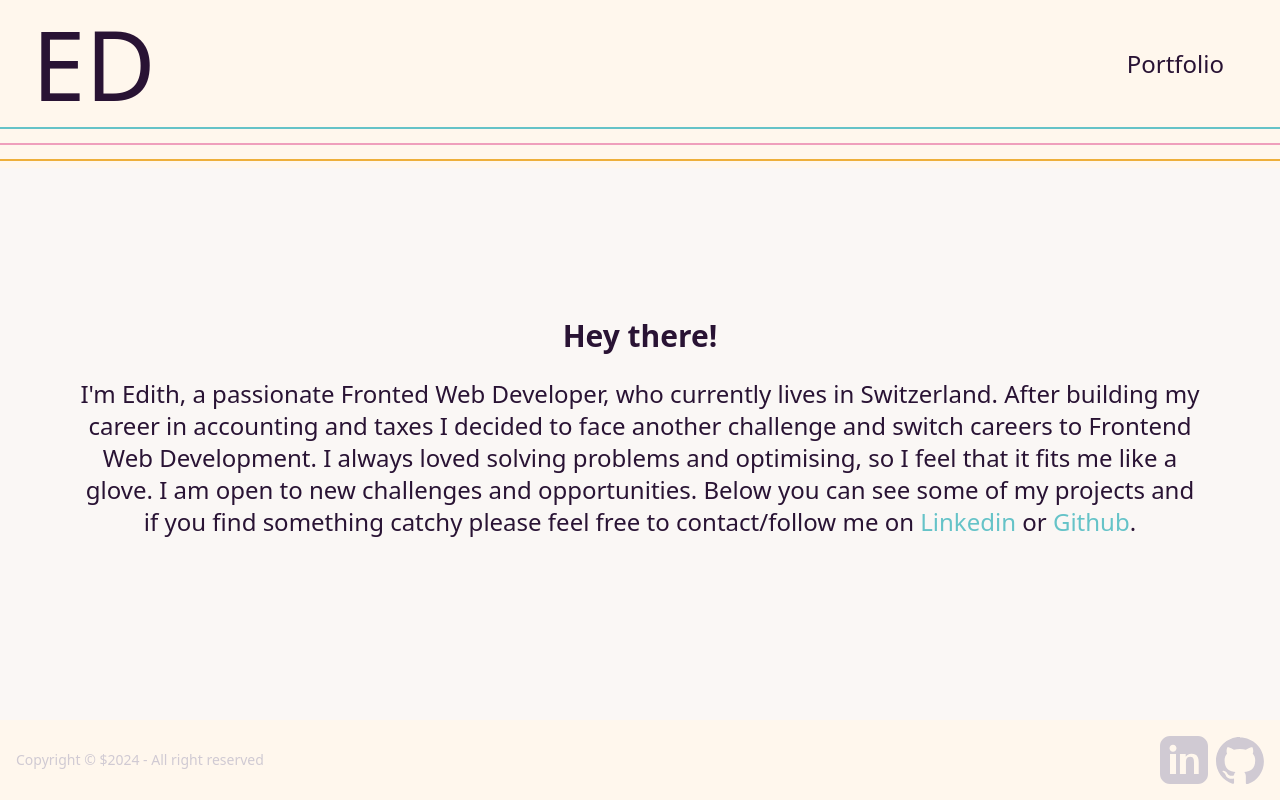
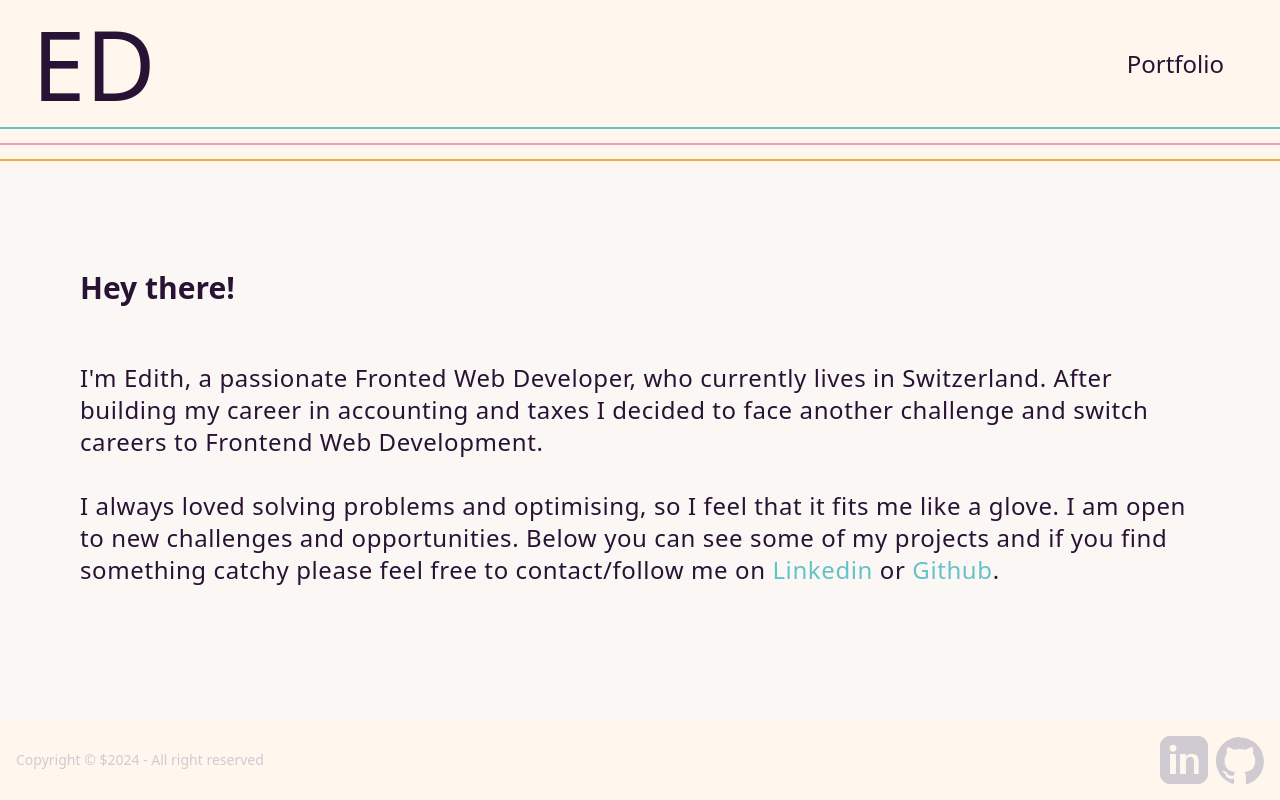
Before and after one commit to edithdimboiu/portfolio, a Next.js app: page / in a window 1280 px wide. Built offline with nearby package versions, Linux system fonts and the light colour scheme.

Commit message:
update styles for the homepage

```diff
--- a/src/app/page.tsx
+++ b/src/app/page.tsx
@@ -3,12 +3,12 @@ import Link from "next/link";
 export default function Home() {
   return (
     <div className="hero">
-      <div className="hero-content text-center">
-        <div className="max-w-max">
-          <h1 className="text-3xl font-bold">Hey there!</h1>
-          <p className="py-6 text-l md:text-2xl">
-            I'm Edith, a passionate Fronted Web Developer, who currently lives in Switzerland. After building my career in accounting and taxes I decided to face another challenge and switch careers to Frontend Web Development. I always loved solving problems and optimising, so I feel that it fits
-            me like a glove. I am open to new challenges and opportunities. Below you can see some of my projects and if you find something catchy please feel free to contact/follow me on{" "}
+      <div className="hero-content">
+        <div className="max-w-max	">
+          <h1 className="text-3xl font-bold mb-8">Hey there!</h1>
+          <p className="py-6 text-l md:text-2xl tracking-wide">
+            I'm Edith, a passionate Fronted Web Developer, who currently lives in Switzerland. After building my career in accounting and taxes I decided to face another challenge and switch careers to Frontend Web Development. <br></br> <br></br>I always loved solving problems and optimising, so I
+            feel that it fits me like a glove. I am open to new challenges and opportunities. Below you can see some of my projects and if you find something catchy please feel free to contact/follow me on{" "}
             <Link className="text-primary" href="https://linkedin.com/in/edith-dimboiu-1670b869" target="_blank" rel="noopener noreferrer">
               Linkedin
             </Link>{" "}
```
